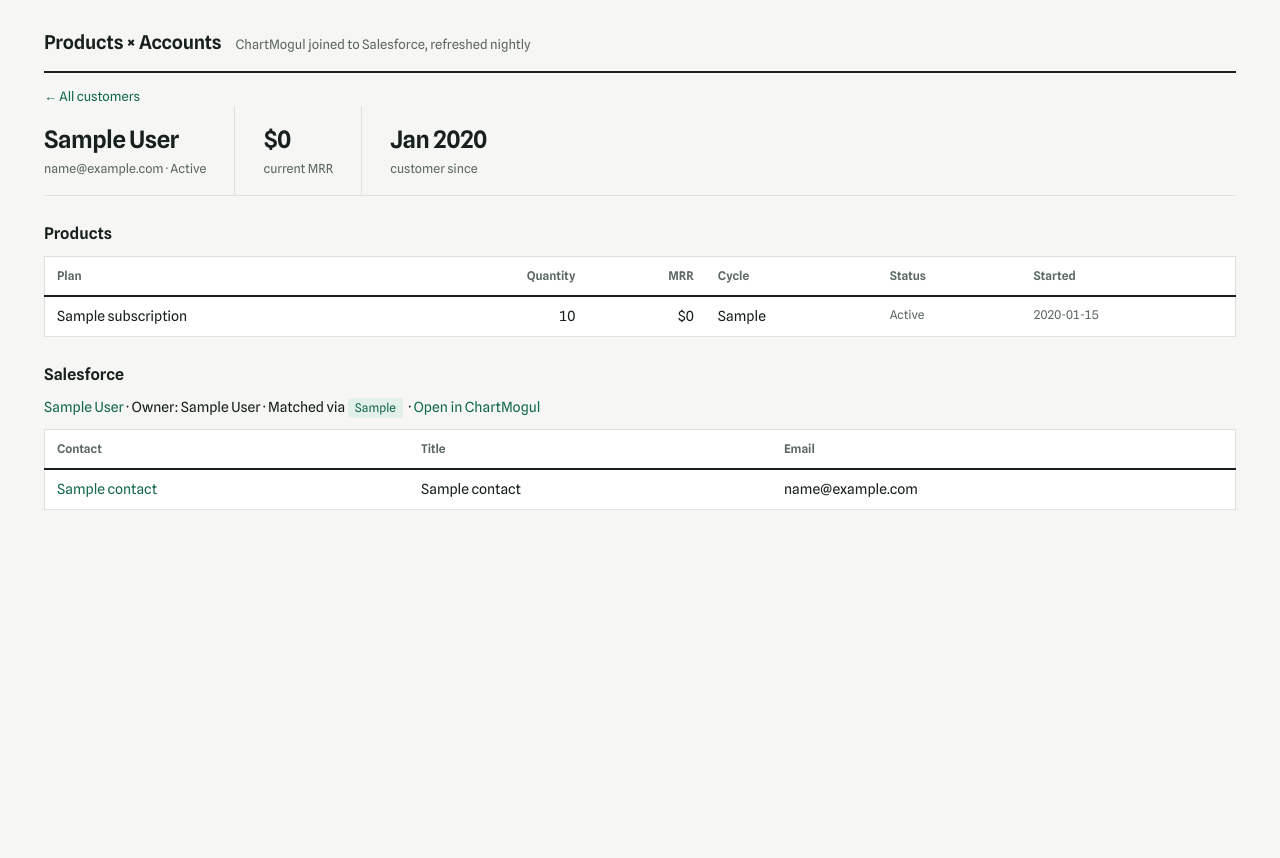
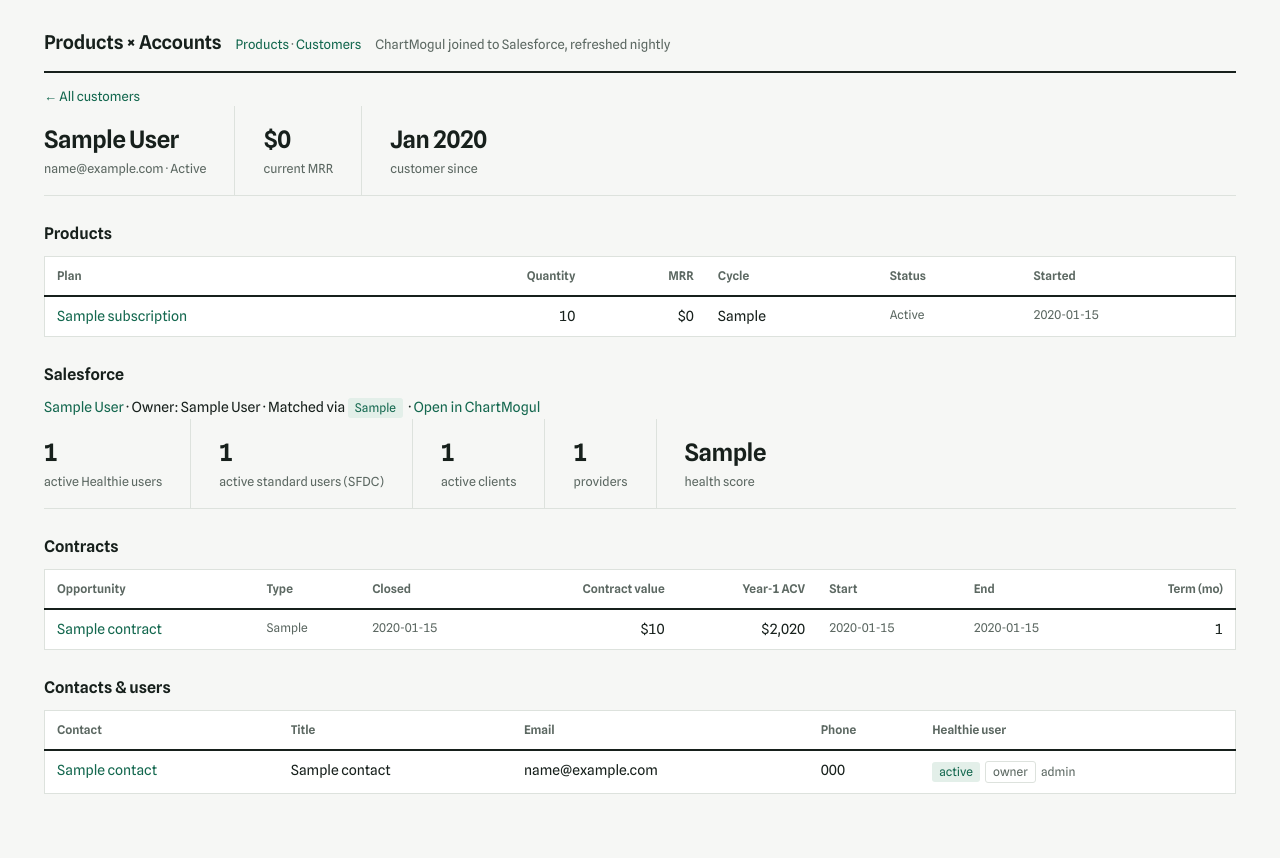
Before and after one commit to Healthie-RevOps/product-usage-chartmogul-sfdc-dashboard, a FastAPI app: page /customer/1 in a window 1280 px wide. Before the commit the page ends 510 px from the top, so only its background shows below. Run offline with FastAPI, Linux system fonts and the light colour scheme; tables that the repository leaves empty hold one stand-in row (values such as "Sample post").

Commit message:
Add product marketing views: products, usage, active users, contracts
- Products overview (/products) and per-product drill-down (/product?plan=)
  with MRR/ARR, contract value, usage signals, and active users
- CSV export of active users per product (name, email, phone, role)
- Sync pulls SFDC Account usage fields, Contact phone + Healthie user
  activity flags, and closed-won Opportunity contract terms
- Contacts/contracts fetched only for matched accounts (org has 500k+ contacts)
- railway.json reduced to build config; start commands set per service
- README: status, data-quality findings, deploy notes

Co-Authored-By: Claude Opus 5.5 <noreply@anthropic.com>

```diff
--- a/app/main.py
+++ b/app/main.py
@@ -1,9 +1,10 @@
 """Dashboard web service. Start command:  uvicorn app.main:app --host 0.0.0.0 --port $PORT"""
 import base64
 import binascii
+import csv
+import io
 import os
 import secrets
-from collections import defaultdict
 
 from fastapi import FastAPI, Query, Request
 from fastapi.responses import HTMLResponse, JSONResponse, Response
@@ -11,7 +12,9 @@ from fastapi.templating import Jinja2Templates
 from sqlalchemy import desc, func, or_
 from sqlalchemy.orm import joinedload
 
-from app.db import Customer, SfdcAccount, Subscription, SyncRun, init_db, SessionLocal
+from app.db import (
+    Customer, SfdcAccount, SfdcContact, Subscription, SyncRun, init_db, SessionLocal,
+)
 
 app = FastAPI(title="Healthie ChartMogul x SFDC")
 templates = Jinja2Templates(directory=os.path.join(os.path.dirname(__file__), "templates"))
@@ -64,7 +67,27 @@ def _money(cents, currency="USD"):
     return f"{symbol}{(cents or 0) / 100:,.0f}"
 
 
+def _dollars(value):
+    return "—" if value is None else f"${value:,.0f}"
+
+
+def _num(value):
+    return "—" if value is None else f"{value:,.0f}"
+
+
 templates.env.filters["money"] = _money
+templates.env.filters["dollars"] = _dollars
+templates.env.filters["num"] = _num
+
+
+def latest_contract(account):
+    """Most recent closed-won opportunity that carries a contract value."""
+    if not account:
+        return None
+    return next((c for c in account.contracts if c.value), None)
+
+
+templates.env.globals["latest_contract"] = latest_contract
 
 
 def _last_run(session):
@@ -133,12 +156,135 @@ def customer_detail(request: Request, cm_uuid: str):
         cust = (
             session.query(Customer)
             .options(joinedload(Customer.subscriptions),
-                     joinedload(Customer.sfdc_account).joinedload(SfdcAccount.contacts))
+                     joinedload(Customer.sfdc_account).joinedload(SfdcAccount.contacts),
+                     joinedload(Customer.sfdc_account).joinedload(SfdcAccount.contracts))
             .get(cm_uuid)
         )
         return templates.TemplateResponse(request, "customer.html", {
             "c": cust, "lightning_base": LIGHTNING_BASE,
         })
+    finally:
+        session.close()
+
+
+def _iso(d):
+    return d.isoformat() if d else None
+
+
+# ---------------------------------------------------------------- products
+
+def _product_customers(session, plan: str):
+    """Active customers on `plan`, with account, contacts and contracts loaded."""
+    return (
+        session.query(Customer)
+        .join(Subscription, Subscription.customer_uuid == Customer.cm_uuid)
+        .filter(Subscription.plan_name == plan, Customer.status == "Active")
+        .options(joinedload(Customer.subscriptions),
+                 joinedload(Customer.sfdc_account).joinedload(SfdcAccount.contacts),
+                 joinedload(Customer.sfdc_account).joinedload(SfdcAccount.contracts))
+        .order_by(desc(Customer.mrr_cents))
+        .all()
+    )
+
+
+def _active_users(customers):
+    """(contact, customer) pairs for active Healthie users on these customers' accounts.
+    Org owners first, then admins, then alphabetical."""
+    seen, rows = set(), []
+    for cu in customers:
+        if not cu.sfdc_account:
+            continue
+        for ct in cu.sfdc_account.contacts:
+            if ct.user_active and ct.id not in seen:
+                seen.add(ct.id)
+                rows.append((ct, cu))
+    rows.sort(key=lambda r: (not r[0].is_org_owner, not r[0].is_org_admin,
+                             (r[0].name or "").lower()))
+    return rows
+
+
+@app.get("/products", response_class=HTMLResponse)
+def products(request: Request):
+    session = SessionLocal()
+    try:
+        rows = (
+            session.query(
+                Subscription.plan_name,
+                func.count(func.distinct(Subscription.customer_uuid)),
+                func.sum(Subscription.mrr_cents),
+                func.sum(Subscription.quantity),
+            )
+            .join(Customer, Customer.cm_uuid == Subscription.customer_uuid)
+            .filter(Customer.status == "Active", Subscription.plan_name.isnot(None))
+            .group_by(Subscription.plan_name)
+            .order_by(desc(func.sum(Subscription.mrr_cents)))
+            .all()
+        )
+        # Active Healthie users at the accounts holding each plan.
+        active_users = dict(
+            session.query(Subscription.plan_name, func.count(func.distinct(SfdcContact.id)))
+            .join(Customer, Customer.cm_uuid == Subscription.customer_uuid)
+            .join(SfdcContact, SfdcContact.account_id == Customer.sfdc_account_id)
+            .filter(Customer.status == "Active", SfdcContact.user_active.is_(True))
+            .group_by(Subscription.plan_name)
+            .all()
+        )
+        items = [{
+            "plan": r[0], "customers": r[1], "mrr_cents": int(r[2] or 0),
+            "seats": int(r[3] or 0), "active_users": active_users.get(r[0], 0),
+        } for r in rows]
+        return templates.TemplateResponse(request, "products.html", {
+            "products": items, "last_run": _last_run(session),
+        })
+    finally:
+        session.close()
+
+
+@app.get("/product", response_class=HTMLResponse)
+def product_detail(request: Request, plan: str = Query(...)):
+    session = SessionLocal()
+    try:
+        customers = _product_customers(session, plan)
+        users = _active_users(customers)
+        plan_mrr = {cu.cm_uuid: sum(s.mrr_cents or 0 for s in cu.subscriptions
+                                    if s.plan_name == plan) for cu in customers}
+        accounts = {cu.sfdc_account.id: cu.sfdc_account for cu in customers if cu.sfdc_account}
+        contract_total = sum((latest_contract(a).value if latest_contract(a) else 0)
+                             for a in accounts.values())
+        totals = {
+            "customers": len(customers),
+            "mrr": sum(plan_mrr.values()),
+            "matched": sum(1 for cu in customers if cu.sfdc_account),
+            "active_users": len(users),
+            "contract_value": contract_total,
+        }
+        return templates.TemplateResponse(request, "product.html", {
+            "plan": plan, "customers": customers, "plan_mrr": plan_mrr,
+            "users": users[:500], "users_total": len(users), "totals": totals,
+            "lightning_base": LIGHTNING_BASE, "last_run": _last_run(session),
+        })
+    finally:
+        session.close()
+
+
+@app.get("/product/users.csv")
+def product_users_csv(plan: str = Query(...)):
+    """Active users at customers on `plan`: name, email, phone. For marketing lists."""
+    session = SessionLocal()
+    try:
+        users = _active_users(_product_customers(session, plan))
+        buf = io.StringIO()
+        w = csv.writer(buf)
+        w.writerow(["name", "email", "phone", "mobile_phone", "title", "user_type",
+                    "org_owner", "org_admin", "account", "sfdc_account_id",
+                    "sfdc_contact_id", "customer_mrr_usd", "product"])
+        for ct, cu in users:
+            w.writerow([ct.name, ct.email, ct.phone, ct.mobile_phone, ct.title, ct.user_type,
+                        ct.is_org_owner, ct.is_org_admin, cu.sfdc_account.name,
+                        cu.sfdc_account.id, ct.id, (cu.mrr_cents or 0) / 100, plan])
+        safe = "".join(ch if ch.isalnum() else "_" for ch in plan)[:60]
+        return Response(buf.getvalue(), media_type="text/csv", headers={
+            "Content-Disposition": f'attachment; filename="active_users_{safe}.csv"'})
     finally:
         session.close()
 
@@ -182,9 +328,22 @@ def api_account(sfdc_account_id: str):
             return JSONResponse({"error": "not found"}, status_code=404)
         return JSONResponse({
             "account": {"id": acct.id, "name": acct.name, "owner": acct.owner_name,
-                        "healthie_org_id": acct.healthie_org_id},
-            "contacts": [{"name": c.name, "email": c.email, "title": c.title}
+                        "healthie_org_id": acct.healthie_org_id,
+                        "usage": {"active_standard_users": acct.active_standard_users,
+                                  "active_clients": acct.active_clients,
+                                  "providers": acct.num_providers,
+                                  "health_score": acct.health_score}},
+            "contacts": [{"name": c.name, "email": c.email, "title": c.title,
+                          "phone": c.phone, "mobile_phone": c.mobile_phone,
+                          "healthie_user_active": c.user_active, "user_type": c.user_type,
+                          "org_owner": c.is_org_owner, "org_admin": c.is_org_admin}
                          for c in acct.contacts],
+            "contracts": [{"opportunity_id": k.id, "name": k.name, "value": k.value,
+                           "total_contract_value": k.total_contract_value,
+                           "year1_acv": k.year1_acv,
+                           "close_date": _iso(k.close_date),
+                           "start": _iso(k.contract_start), "end": _iso(k.contract_end)}
+                          for k in acct.contracts],
             "customers": [{
                 "cm_uuid": cu.cm_uuid, "name": cu.name, "status": cu.status,
                 "mrr_cents": cu.mrr_cents,
--- a/app/templates/base.html
+++ b/app/templates/base.html
@@ -56,6 +56,10 @@ td.num,th.num{text-align:right}
   border:1px solid var(--line)}
 h2{font-size:16px;font-weight:600;margin:26px 0 10px}
 .back{font-size:13px}
+.note{color:var(--muted);font-size:12.5px;margin:8px 0}
+.btn{display:inline-block;font-weight:500;padding:6px 14px;border-radius:4px;
+  background:var(--green);color:#fff;font-size:13px}
+.btn:hover{text-decoration:none;opacity:.9}
 @media (max-width:760px){
   .figures{flex-wrap:wrap}
   .wrap{padding:16px 12px 48px}
@@ -67,6 +71,7 @@ h2{font-size:16px;font-weight:600;margin:26px 0 10px}
 <div class="wrap">
 <header class="site">
   <h1><a href="/" style="color:inherit">Products × Accounts</a></h1>
+  <nav class="sub"><a href="/products">Products</a> · <a href="/">Customers</a></nav>
   <span class="sub">ChartMogul joined to Salesforce, refreshed nightly</span>
   {% block run %}{% endblock %}
 </header>
--- a/app/templates/customer.html
+++ b/app/templates/customer.html
@@ -22,7 +22,7 @@
   <tbody>
   {% for s in c.subscriptions %}
     <tr>
-      <td>{{ s.plan_name }}</td>
+      <td><a href="/product?plan={{ s.plan_name|urlencode }}">{{ s.plan_name }}</a></td>
       <td class="num">{{ s.quantity or "—" }}</td>
       <td class="num">{{ s.mrr_cents|money(s.currency) }}</td>
       <td>{{ s.billing_cycle or "—" }}</td>
@@ -43,15 +43,53 @@
   · Matched via <span class="chip">{{ c.match_method }}</span>
   {% if c.cm_url %} · <a href="{{ c.cm_url }}" target="_blank" rel="noopener">Open in ChartMogul</a>{% endif %}
 </p>
-{% if c.sfdc_account.contacts %}
-<table style="margin-top:10px">
-  <thead><tr><th>Contact</th><th>Title</th><th>Email</th></tr></thead>
+{% set a = c.sfdc_account %}
+<div class="figures">
+  <div><b>{{ a.contacts|selectattr("user_active")|list|length }}</b><span>active Healthie users</span></div>
+  <div><b>{{ a.active_standard_users|num }}</b><span>active standard users (SFDC)</span></div>
+  <div><b>{{ a.active_clients|num }}</b><span>active clients</span></div>
+  <div><b>{{ a.num_providers|num }}</b><span>providers</span></div>
+  <div><b>{{ a.health_score or "—" }}</b><span>health score</span></div>
+</div>
+
+<h2>Contracts</h2>
+{% if a.contracts %}
+<table>
+  <thead><tr><th>Opportunity</th><th>Type</th><th>Closed</th><th class="num">Contract value</th>
+    <th class="num">Year-1 ACV</th><th>Start</th><th>End</th><th class="num">Term (mo)</th></tr></thead>
   <tbody>
-  {% for ct in c.sfdc_account.contacts %}
+  {% for k in a.contracts %}
+    <tr>
+      <td><a href="{{ lightning_base }}/lightning/r/Opportunity/{{ k.id }}/view" target="_blank" rel="noopener">{{ k.name }}</a></td>
+      <td class="status">{{ k.opp_type or "—" }}</td>
+      <td class="status">{{ k.close_date.strftime("%Y-%m-%d") if k.close_date else "—" }}</td>
+      <td class="num">{{ k.value|dollars }}</td>
+      <td class="num">{{ k.year1_acv|dollars }}</td>
+      <td class="status">{{ k.contract_start.strftime("%Y-%m-%d") if k.contract_start else "—" }}</td>
+      <td class="status">{{ k.contract_end.strftime("%Y-%m-%d") if k.contract_end else "—" }}</td>
+      <td class="num">{{ k.term_months|num }}</td>
+    </tr>
+  {% endfor %}
+  </tbody>
+</table>
+{% else %}<p class="status">No closed-won opportunities on this account.</p>{% endif %}
+
+<h2>Contacts & users</h2>
+{% if a.contacts %}
+<table>
+  <thead><tr><th>Contact</th><th>Title</th><th>Email</th><th>Phone</th><th>Healthie user</th></tr></thead>
+  <tbody>
+  {% for ct in a.contacts|sort(attribute="user_active", reverse=true) %}
     <tr>
       <td><a href="{{ lightning_base }}/lightning/r/Contact/{{ ct.id }}/view" target="_blank" rel="noopener">{{ ct.name }}</a></td>
       <td>{{ ct.title or "—" }}</td>
       <td>{{ ct.email or "—" }}</td>
+      <td>{{ ct.phone or ct.mobile_phone or "—" }}</td>
+      <td class="status">
+        {% if ct.user_active %}<span class="chip">active</span>{% endif %}
+        {% if ct.is_org_owner %}<span class="chip qty">owner</span>{% elif ct.is_org_admin %}<span class="chip qty">admin</span>{% endif %}
+        {{ ct.user_type or "" }}
+      </td>
     </tr>
   {% endfor %}
   </tbody>
```
Also changed, not shown: app/db.py (+48 -1 lines), app/templates/product.html (added, +76 -0 lines), app/templates/products.html (added, +38 -0 lines), railway.json (+1 -6 lines), smoke_test.py (+29 -5 lines), sync/run_sync.py (+36 -6 lines), sync/sfdc.py (+64 -9 lines), README.md.
